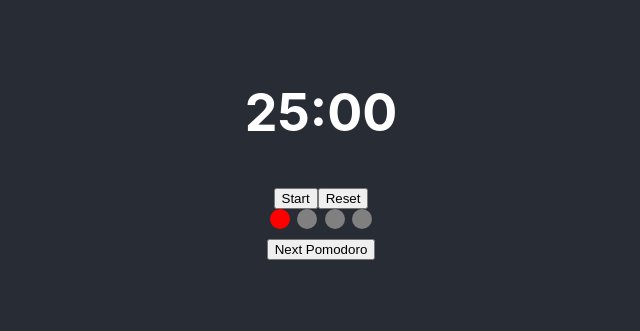
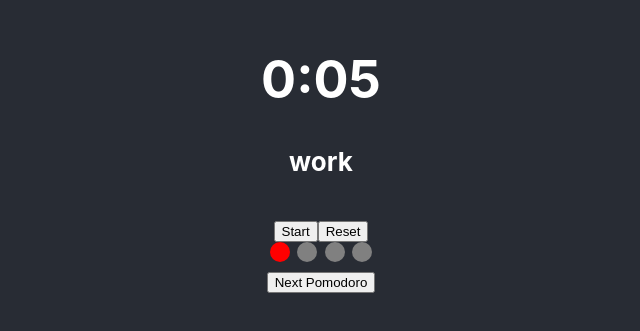
Before and after one commit to fabrol/pomodoro_app, a React (Create React App) app: page / in a window 1280 px wide. Shown: the part 247-578 px from the top of the page, without its empty margins (319-959 px from the left). Built offline with nearby package versions, Linux system fonts and the light colour scheme.

Commit message:
basic time resetting

```diff
--- a/src/App.js
+++ b/src/App.js
@@ -1,20 +1,43 @@
 import "./App.css";
-import React, { useState } from "react";
+import React, { useState, useCallback } from "react";
 import Timer from "./Timer"; // Import the Timer component
 import PomodoroCircles from "./PomodoroCircles"; // Import the PomodoroCircles component
 
 function App() {
+  const pomodoroIntervals = [
+    { minutes: 25, seconds: 0, type: "work" },
+    { minutes: 5, seconds: 0, type: "shortBreak" },
+    { minutes: 25, seconds: 0, type: "work" },
+    { minutes: 5, seconds: 0, type: "shortBreak" },
+    { minutes: 25, seconds: 0, type: "work" },
+    { minutes: 5, seconds: 0, type: "shortBreak" },
+    { minutes: 25, seconds: 0, type: "work" },
+    { minutes: 30, seconds: 0, type: "longBreak" },
+  ];
+
   const [currentPomodoro, setCurrentPomodoro] = useState(0);
 
-  // Example of changing the state, could be based on some timer or user actions
-  const advancePomodoro = () => {
-    setCurrentPomodoro((prev) => (prev + 1) % 4);
-  };
+  const isTestMode = true; // Set this to false in production
+
+  const advancePomodoro = useCallback(() => {
+    setCurrentPomodoro((prev) => (prev + 1) % pomodoroIntervals.length);
+  }, [pomodoroIntervals.length]);
 
   return (
     <div className="App">
       <header className="App-header">
-        <Timer initialCount={60} /> {/* Use the Timer component */}
+        <Timer
+          key={currentPomodoro} // Change key to reset Timer
+          advanceFunc={advancePomodoro}
+          initialMinutes={
+            isTestMode ? 0 : pomodoroIntervals[currentPomodoro].minutes
+          }
+          initialSeconds={
+            isTestMode ? 5 : pomodoroIntervals[currentPomodoro].seconds
+          }
+          type={pomodoroIntervals[currentPomodoro].type}
+        />{" "}
+        {/* Use the Timer component */}
         <div>
           <PomodoroCircles currentPomodoro={currentPomodoro} />
           <button onClick={advancePomodoro}>Next Pomodoro</button>
--- a/src/Timer.js
+++ b/src/Timer.js
@@ -1,14 +1,21 @@
 import React, { useState, useEffect, useRef } from "react";
 
-function Timer({ initialMinutes = 25 }) {
+function Timer({
+  initialMinutes = 1,
+  initialSeconds = 0,
+  type = "work",
+  advanceFunc,
+}) {
   const [time, setTime] = useState({
     minutes: initialMinutes,
-    seconds: 0,
+    seconds: initialSeconds,
   });
   const [isActive, setIsActive] = useState(false);
   const intervalRef = useRef(null); // Use useRef to persist interval ID
+  const advancePomodoro = advanceFunc;
 
   useEffect(() => {
+    console.log("isActive", isActive);
     if (isActive) {
       intervalRef.current = setInterval(() => {
         setTime((prevTime) => {
@@ -19,6 +26,7 @@ function Timer({ initialMinutes = 25 }) {
             return { minutes: minutes - 1, seconds: 59 };
           } else {
             clearInterval(intervalRef.current);
+            console.log("Timer ended");
             return { minutes: 0, seconds: 0 };
           }
         });
@@ -29,6 +37,15 @@ function Timer({ initialMinutes = 25 }) {
 
     return () => clearInterval(intervalRef.current); // Cleanup using ref
   }, [isActive]);
+
+  // New useEffect to handle when the timer reaches 0:0
+  useEffect(() => {
+    if (time.minutes === 0 && time.seconds === 0 && isActive) {
+      console.log("advancing pomodoro");
+      advancePomodoro();
+      setIsActive(false);
+    }
+  }, [time, isActive, advancePomodoro]);
 
   const toggle = () => {
     setIsActive(!isActive);
@@ -47,6 +64,7 @@ function Timer({ initialMinutes = 25 }) {
   return (
     <div className="timer">
       <h1>{formatTime()}</h1>
+      <h4>{type}</h4>
       <button onClick={toggle}>{isActive ? "Pause" : "Start"}</button>
       <button onClick={reset}>Reset</button>
     </div>
```
